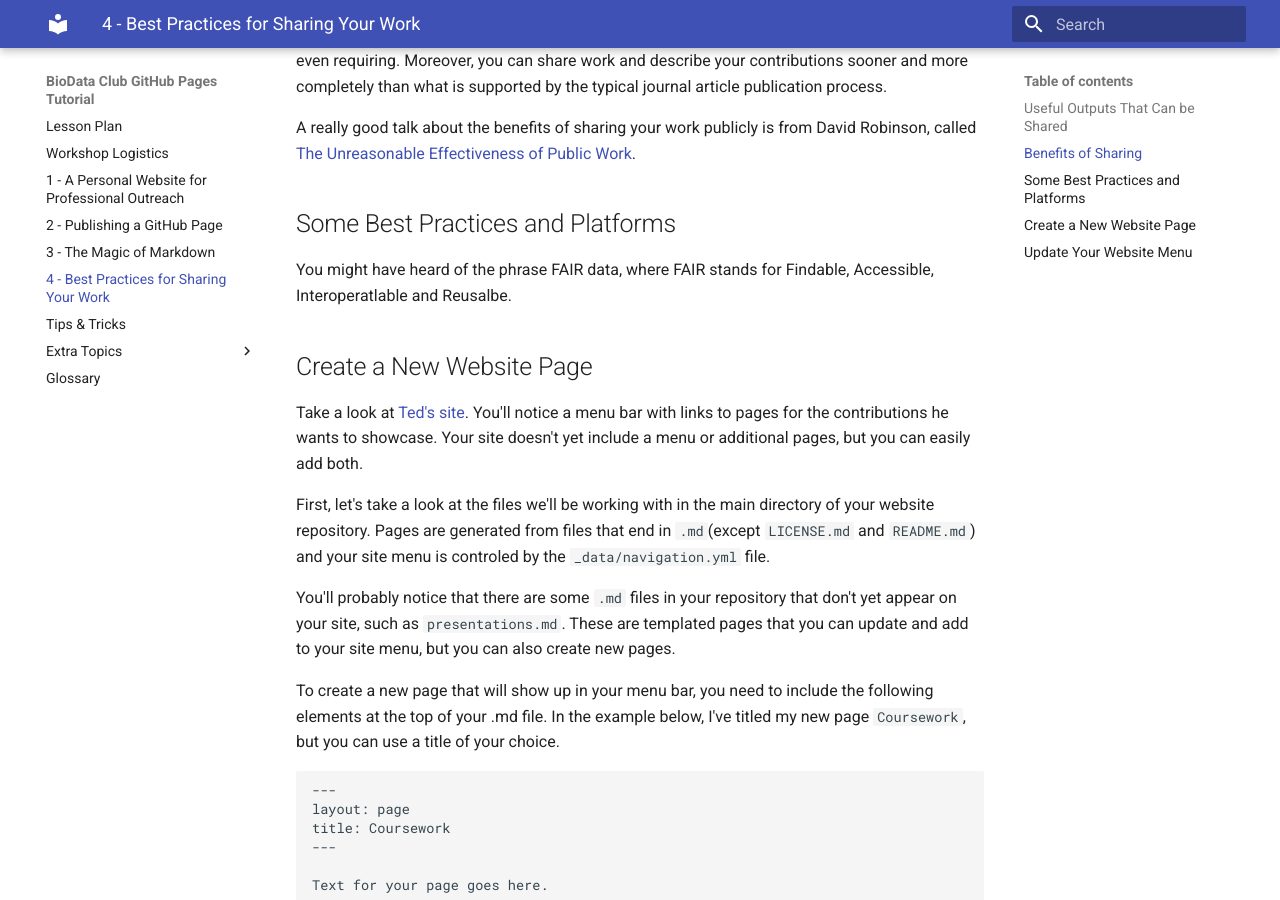
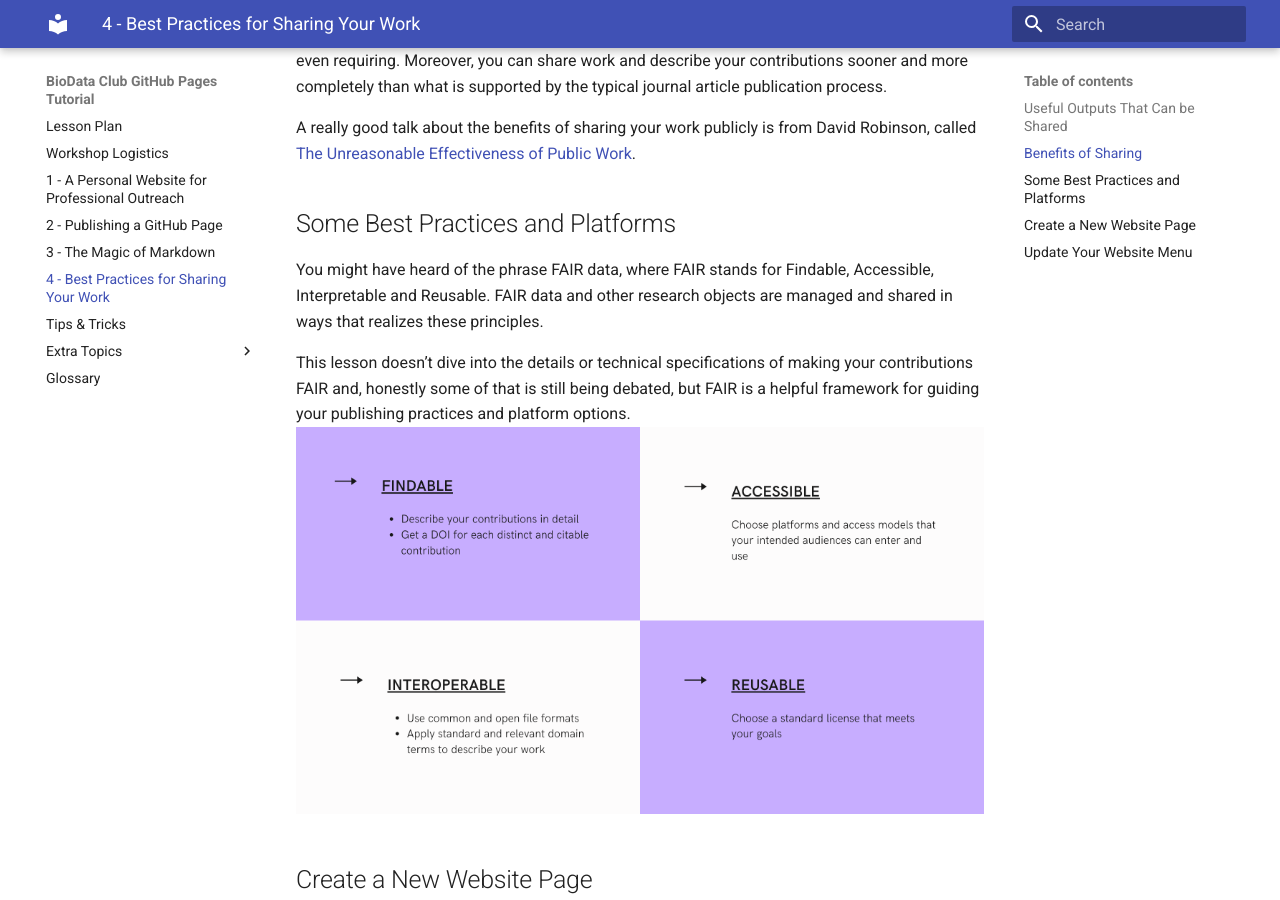
Before and after one commit to BioData-Club/ghpages-rtd, an MkDocs documentation site: the page built from docs/lessons/4.md, in a window 1280 px wide and 900 px high, scrolled down 1437 px. Built offline with MkDocs 1.6.1 and Material for MkDocs 9.7.7, drawn with Linux system fonts in a browser that asks for light colours; old or Windows-style settings are respelled for this version of MkDocs.

Commit message:
Update 4.md

```diff
--- a/docs/lessons/4.md
+++ b/docs/lessons/4.md
@@ -17,9 +17,11 @@ Sharing your work in ways that facilitate discovery and attribution (which we'll
 These outcomes are important to researchers and educators across career stages, but we want to take a moment to highlight the advantages for students and early career individuals.  Learning and applying these practices contributes to the integrity of your work and you'll gain experience with techniques and tools that funders, journals, and institutions are increasingly promoting and even requiring.  Moreover, you can share work and describe your contributions sooner and more completely than what is supported by the typical journal article publication process.
 
 A really good talk about the benefits of sharing your work publicly is from David Robinson, called [The Unreasonable Effectiveness of Public Work](https://rstudio.com/resources/rstudioconf-2019/the-unreasonable-effectiveness-of-public-work/).
+## Some Best Practices and Platforms
+You might have heard of the phrase FAIR data, where FAIR stands for Findable, Accessible, Interpretable and Reusable.  FAIR data and other research objects are managed and shared in ways that realizes these principles.
 
-## Some Best Practices and Platforms
-You might have heard of the phrase FAIR data, where FAIR stands for Findable, Accessible, Interoperatlable and Reusalbe.
+This lesson doesn’t dive into the details or technical specifications of making your contributions FAIR and, honestly some of that is still being debated, but FAIR is a helpful framework for guiding your publishing practices and platform options.
+![FAIR practices](../images/fair.png)
 
 ## Create a New Website Page
 
```
